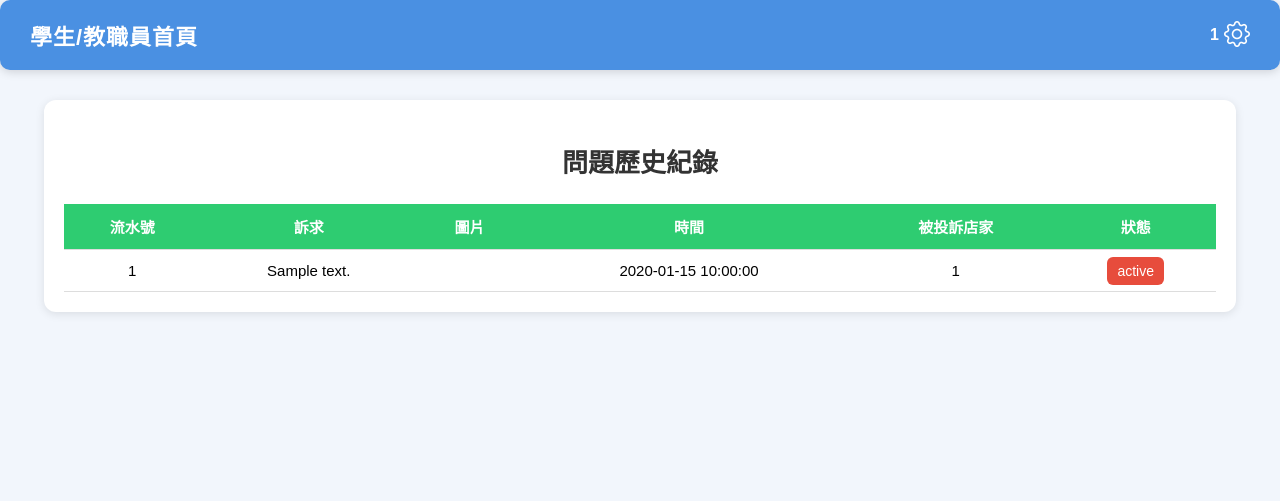
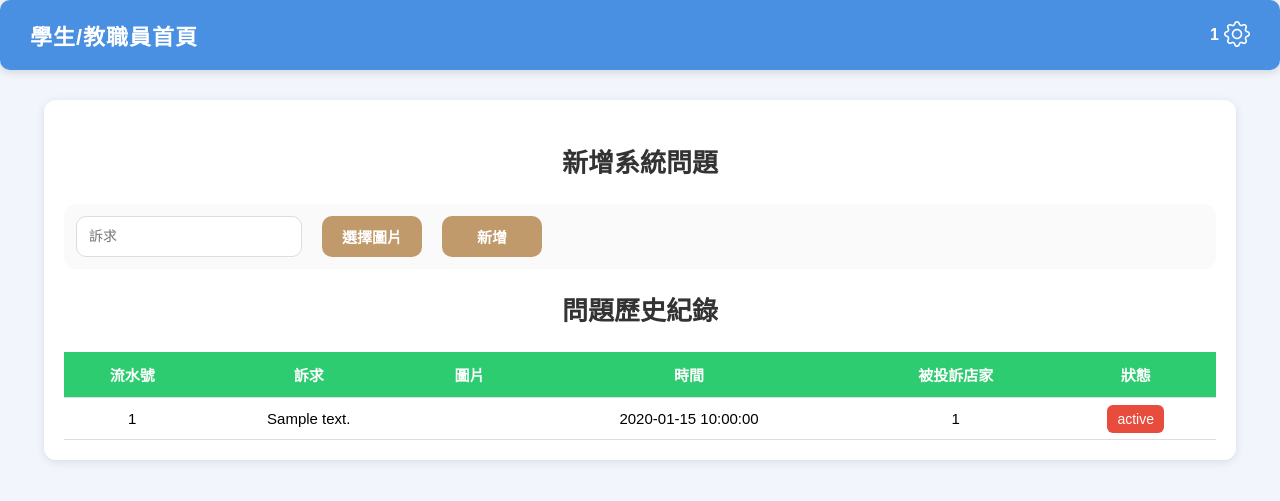
Before and after one commit to wushuhsien/nyust_food, a PHP site: page /student/student_report.php in a window 1280 px wide. Shown: the top 501 px of the page. Run offline with PHP 8.4, Linux system fonts and the light colour scheme; the visitor is signed in with stand-in values (Sample User, id 1); tables that the repository leaves empty or names only in its code hold one stand-in row (values such as "Sample post").

Commit message:
學生/教職員 問題歷史紀錄、新增系統問題，SQL+NoSQL，連接資料庫

```diff
--- a/student/student_menu.php
+++ b/student/student_menu.php
@@ -133,7 +133,7 @@ $account = isset($_SESSION['user']) ? $_SESSION['user'] : '';
                         <input type="button" value="評價紀錄" onclick="alert('評價紀錄')">
                     </div>
                     <input type="button" value="問題" onclick="window.location='student_report.php'">
-                    <input type="button" value="登出" onclick="window.location='login.html'">
+                    <input type="button" value="登出" onclick="window.location='../login.html'">
                 </div>
             </div>
         </div>
--- a/student/student_report.php
+++ b/student/student_report.php
@@ -16,6 +16,71 @@ $jsonData = json_decode(file_get_contents($jsonPath), true);
 // 讀取 系統問題 admin_report.json
 $jsonPath1 = "../JSON/admin_report.json";
 $jsonData1 = json_decode(file_get_contents($jsonPath1), true);
+
+//上傳圖片+新增系統問題
+if (isset($_POST['add_report'])) {
+    $description = trim($_POST['description']);
+
+    // 設定時區為台北
+    date_default_timezone_set('Asia/Taipei');
+    $time = date("Y-m-d H:i:s"); // PHP 時間
+
+    $date = date('Ymd'); // 當天日期格式
+
+    // 1. 上傳圖片
+    $uploadDir = "../picture/report/admin/"; // 存檔資料夾
+    if (!is_dir($uploadDir)) mkdir($uploadDir, 0777, true);
+
+    $savedFiles = [];
+    if (!empty($_FILES['images']['name'][0])) {
+        $count = 1;
+        foreach ($_FILES['images']['tmp_name'] as $index => $tmpName) {
+            $ext = pathinfo($_FILES['images']['name'][$index], PATHINFO_EXTENSION);
+            $newName = sprintf("%s_%s_%02d.%s", $date, $account, $count, $ext);
+            $destination = $uploadDir . $newName;
+
+            if (move_uploaded_file($tmpName, $destination)) {
+                $savedFiles[] = "../picture/report/admin/" . $newName; // 使用正常斜線
+            } else {
+                error_log("上傳檔案失敗: " . $_FILES['images']['name'][$index]);
+            }
+        }
+    }
+
+    // 2. 新增資料到資料庫
+    $link->begin_transaction();
+    $stmt = $link->prepare("INSERT INTO `report`(`description`, `time`, `type`, `status`, `account_student`, `account_store`) VALUES (?, CURRENT_TIMESTAMP(), '系統問題', '未處理', ?, NULL)");
+    $stmt->bind_param("ss", $description, $account);
+
+    if ($stmt->execute()) {
+        $link->commit();
+    } else {
+        $link->rollback();
+        echo "<script>alert('新增失敗: " . $stmt->error . "'); history.back();</script>";
+        exit;
+    }
+
+    // 3. 新增資料到 JSON
+    $jsonPath = "../JSON/admin_report.json";
+    $jsonData = file_exists($jsonPath) ? json_decode(file_get_contents($jsonPath), true) : [];
+
+    $nextId = !empty($jsonData) ? max(array_column($jsonData, 'report_id')) + 1 : 1;
+
+    $jsonData[] = [
+        'report_id' => $nextId,
+        'user_account' => $account,
+        'description' => $description,
+        'images' => $savedFiles,   // 確認 $savedFiles 有值
+        'time' => $time,
+        'status' => '未處理'
+    ];
+
+    file_put_contents($jsonPath, json_encode($jsonData, JSON_PRETTY_PRINT | JSON_UNESCAPED_UNICODE));
+
+
+    echo "<script>alert('新增系統問題成功！');window.location.href='" . $_SERVER['PHP_SELF'] . "';</script>";
+    exit;
+}
 ?>
 <!DOCTYPE html>
 <html lang="zh-Hant">
@@ -24,6 +89,17 @@ $jsonData1 = json_decode(file_get_contents($jsonPath1), true);
     <meta charset="UTF-8">
     <title>問題歷史紀錄</title>
     <style>
+        :root {
+            --main-green: #4caf50;
+            --dark-green: #388e3c;
+            --main-brown: #C19A6B;
+            --dark-brown: #5C3D2E;
+            --blue: #1e88e5;
+            --purple: #8e24aa;
+            --orange: #fb8c00;
+            --gray: #6c757d;
+        }
+
         body {
             margin: 0;
             padding: 0;
@@ -45,6 +121,42 @@ $jsonData1 = json_decode(file_get_contents($jsonPath1), true);
             margin-bottom: 25px;
             color: #333;
             font-size: 26px;
+        }
+
+        .add-box {
+            display: flex;
+            gap: 20px;
+            padding: 12px;
+            background: #fafafa;
+            border-radius: 12px;
+            margin-bottom: 18px;
+
+        }
+
+        .add-box input {
+            width: 200px;
+            padding: 10px 12px;
+            border: 1px solid #ddd;
+            border-radius: 10px;
+            font-size: 14px;
+        }
+
+        .add-box button {
+            width: 100px;
+            padding: 10px;
+            border: none;
+            border-radius: 10px;
+            font-size: 15px;
+            background: var(--main-brown);
+            color: white;
+            font-weight: 600;
+            cursor: pointer;
+            transition: 0.2s;
+        }
+
+        .add-box button:hover {
+            background: var(--dark-brown);
+            transform: scale(1.02);
         }
 
         table {
@@ -149,8 +261,15 @@ $jsonData1 = json_decode(file_get_contents($jsonPath1), true);
 <body>
     <?php include "student_menu.php"; ?>
     <div class="container">
+        <h2>新增系統問題</h2>
+        <form method="POST" class="add-box" enctype="multipart/form-data">
+            <input type="text" name="description" placeholder="訴求" required>
+            <input type="file" name="images[]" id="fileInput" accept="image/*" multiple style="display:none">
+            <button type="button" id="fileBtn">選擇圖片</button>
+            <button type="submit" name="add_report">新增</button>
+        </form>
+
         <h2>問題歷史紀錄</h2>
-
         <table>
             <tr>
                 <th>流水號</th>
@@ -273,6 +392,11 @@ $jsonData1 = json_decode(file_get_contents($jsonPath1), true);
                 document.getElementById("modalImg").src = images[index];
             }
         }
+
+        //新增上傳圖片
+        const fileInput = document.getElementById('fileInput');
+        const fileBtn = document.getElementById('fileBtn');
+        fileBtn.addEventListener('click', () => fileInput.click());
     </script>
 </body>
 
```
Also changed, not shown: JSON/admin_report.json (+19 -9 lines), picture/report/admin/20250511_stu002_01.png (renamed from picture/report/admin/20250511_stu002_1.png), picture/report/admin/20250511_stu002_02.webp (renamed from picture/report/admin/20250511_stu002_2.webp), picture/report/admin/20251122_stu001_01.png (renamed from picture/report/admin/20251122_stu001_1.png), picture/report/admin/20251128_stu004_01.jpg (added), picture/report/admin/20251128_stu004_01.png (added), picture/report/admin/20251201_stu004_01.jpg (renamed from picture/report/admin/20251201_stu004_1.jpg), picture/report/admin/20251201_stu004_02.jpg (renamed from picture/report/admin/20251201_stu004_2.jpg).
